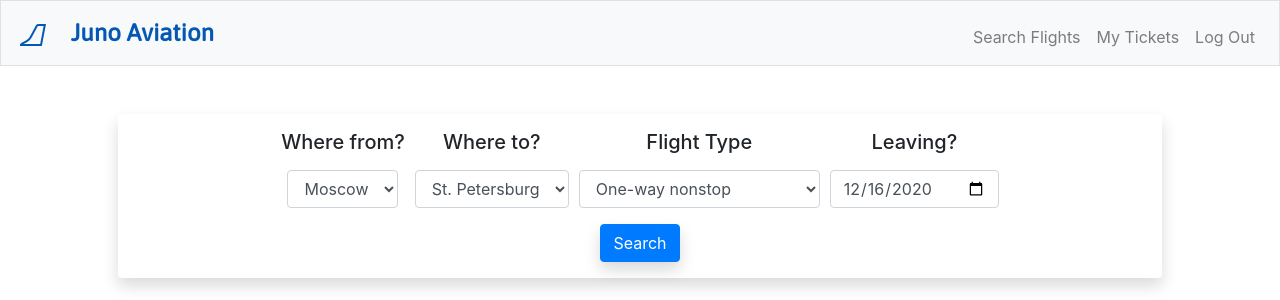
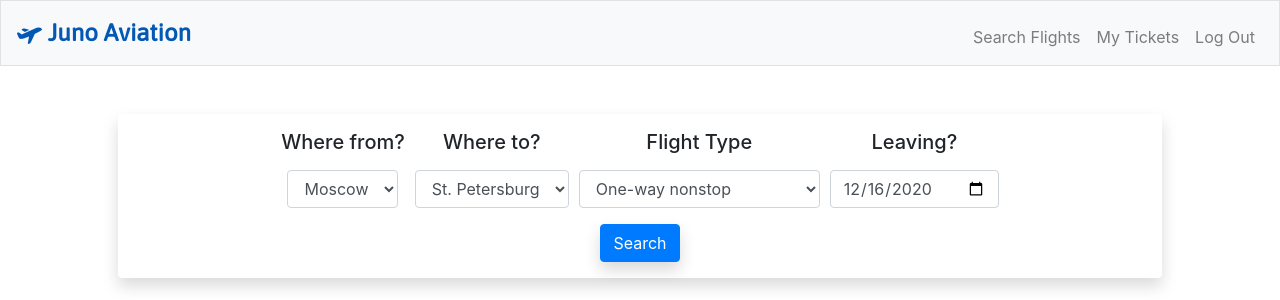
Before and after one commit to sammito1/airline, a Flask app: page / in a window 1280 px wide. Shown: the top 300 px of the page. Run offline with Flask 2, Linux system fonts and the light colour scheme; the visitor is signed in with stand-in values (Sample User, id 1); data that the repository does not hold is empty; some libraries are stand-ins or nearby versions.

Commit message:
Updated styling

```diff
--- a/templates/layout.html
+++ b/templates/layout.html
@@ -57,7 +57,7 @@
             <a class="navbar-brand" href="/"><span class="blue">C</span><span class="red">$</span><span class="yellow">5</span><span class="green">0</span> <span class="red">Finance</span></a>
             -->
             <a class="navbar-brand" href="/">
-                <img src="../static/tail-fin.png" style="margin-right: 16px">
+                <img src="../static/take-off.png">
                 <span class="blue">Juno Aviation</span>
             </a>
             <button aria-controls="navbar" aria-expanded="false" aria-label="Toggle navigation" class="navbar-toggler" data-target="#navbar" data-toggle="collapse" type="button">
```
Also changed, not shown: static/tail-fin.png (deleted), static/take-off.png (added).
